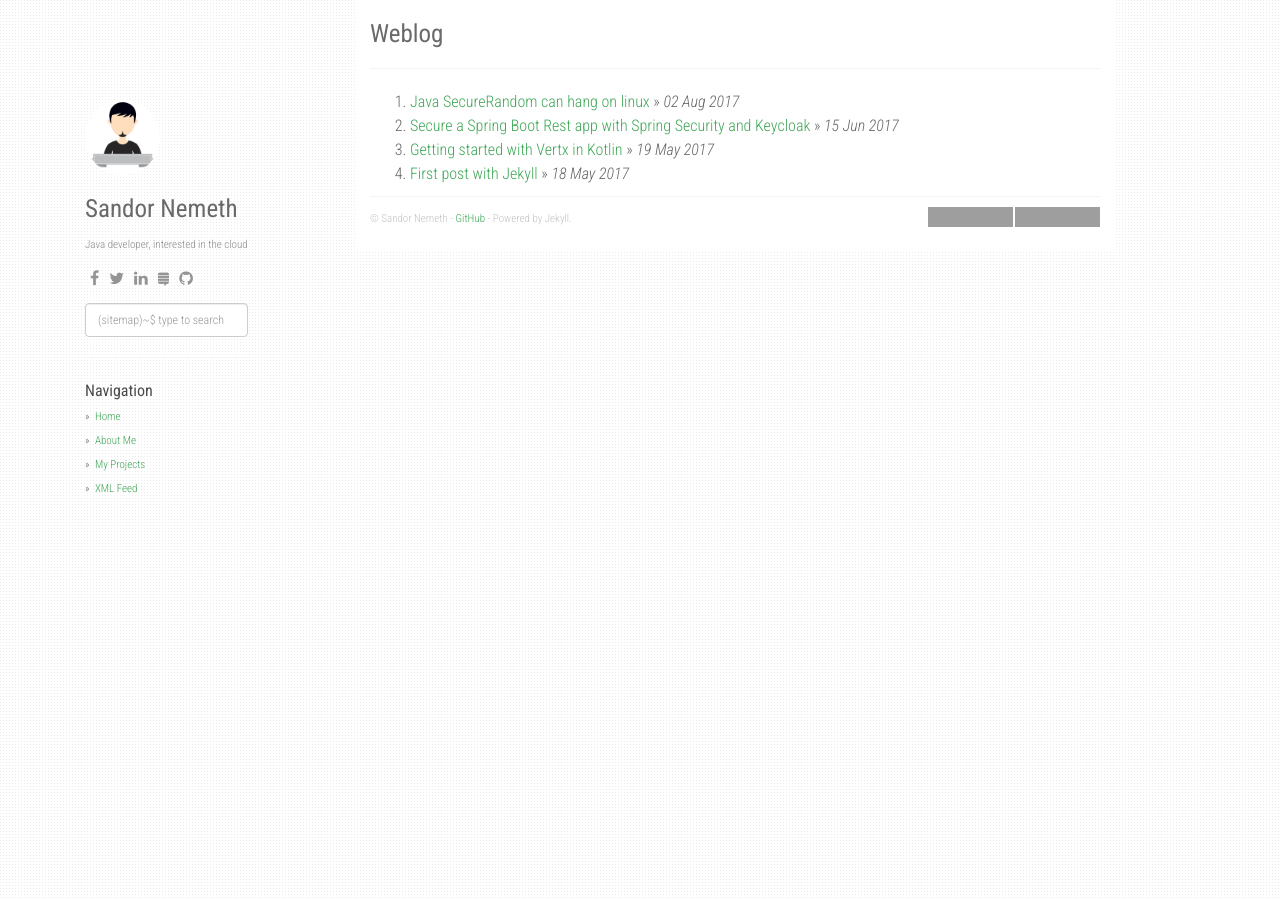
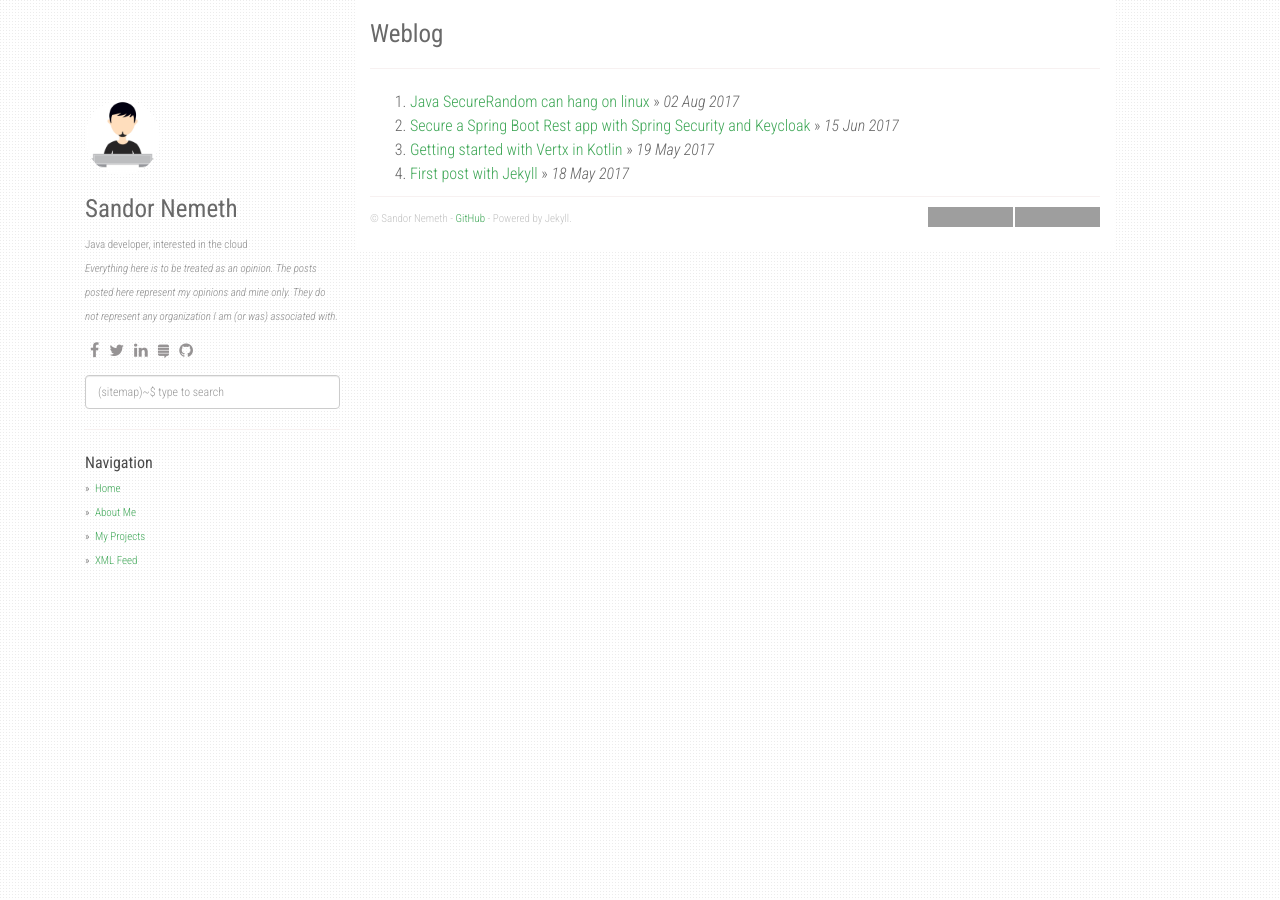
Before and after one commit to sandor-nemeth/sandor-nemeth.github.io, a Jekyll site: the page built from index.html, in a window 1280 px wide. Built offline with Jekyll 4.4.1, drawn with Linux system fonts in a browser that asks for light colours; nearby versions of some CDN libraries; the list of posts is cut into pages by our own code; grey boxes are pictures that could not be loaded.

Commit message:
Add disclaimer

```diff
--- a/_layouts/default.html
+++ b/_layouts/default.html
@@ -118,7 +118,10 @@ layout: compress
           <h1 class="author-name">{{ site.author }}</h1>
           {% if site.about %}
             <div class="profile-about">
-              {{ site.about }}
+              {{ site.about }} <br />
+              <i>Everything here is to be treated as an opinion. The posts posted here
+                represent my opinions and mine only. They do not represent any organization
+                I am (or was) associated with.</i>
             </div>
           {% endif %}
           <div class="social">
```
